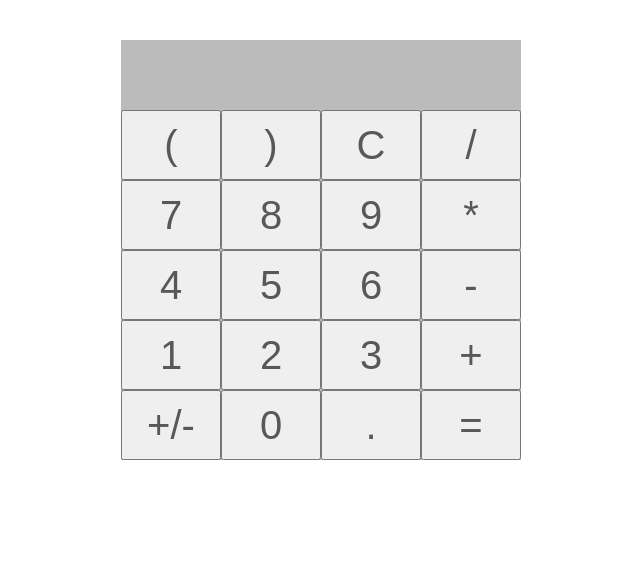
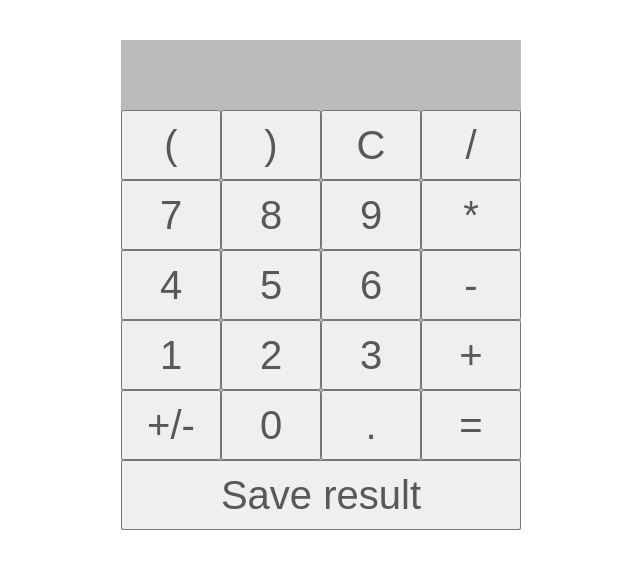
Before and after one commit to DmitryYevtushenko/calculatorOnReact, a React (Create React App) app: page / in a window 1280 px wide. Shown: the top 568 px of the page, without its empty margins (319-959 px from the left). Built offline with nearby package versions, Linux system fonts and the light colour scheme.

Commit message:
1. added saveAs package 2. saveToFile func is implemented

```diff
--- a/package.json
+++ b/package.json
@@ -3,6 +3,7 @@
   "version": "0.1.0",
   "private": true,
   "dependencies": {
+    "@progress/kendo-file-saver": "^1.1.0",
     "@testing-library/jest-dom": "^4.2.4",
     "@testing-library/react": "^9.5.0",
     "@testing-library/user-event": "^7.2.1",
--- a/src/App.css
+++ b/src/App.css
@@ -28,3 +28,7 @@
   font-size: 40px;
   color: rgb(88, 88, 88);
 }
+
+.buttons .save {
+  width: 100%;
+}
--- a/src/App.js
+++ b/src/App.js
@@ -1,11 +1,12 @@
 import React, { Component } from 'react';
+import { saveAs, encodeBase64 } from '@progress/kendo-file-saver';
 import './App.css';
 import KeyPad from "./components/KeyPad";
 import Output from './components/Output';
 
 export default class App extends Component {
   state = {
-    result: ''
+    result: ""
   };
 
   buttonPressed = buttonName => {
@@ -13,10 +14,13 @@ export default class App extends Component {
       this.calculate();
     } else if (buttonName === 'C') {
       this.reset();
-    } else
-    this.setState({
-      result: this.state.result + buttonName
-    });
+    } else if (buttonName === 'save') {
+      this.saveToFile();
+    } else {
+      this.setState({
+        result: this.state.result + buttonName
+      });
+    }
   };
 
   calculate = () => {
@@ -34,8 +38,13 @@ export default class App extends Component {
   reset = () => {
     this.setState({
       result: ""
-    })
-  }
+    });
+  };
+
+  saveToFile = () => {
+    const dataURI = "data:text/plain;base64," + encodeBase64(this.state.result.toString());
+    saveAs(dataURI, "result.txt");
+  };
 
   render() {
     return (
@@ -44,10 +53,7 @@ export default class App extends Component {
           <Output result={this.state.result} />
           <KeyPad buttonPressed={this.buttonPressed} />
         </div>
-
-
       </div>
     );
   };
-
 }
--- a/src/components/KeyPad.js
+++ b/src/components/KeyPad.js
@@ -26,10 +26,11 @@ export default class KeyPad extends Component {
           <button type="button" name="2" onClick={this.buttonPressed}>2</button>
           <button type="button" name="3" onClick={this.buttonPressed}>3</button>
           <button type="button" name="+" onClick={this.buttonPressed}>+</button>
-          <button type="button" name="+/-" onClick={this.buttonPressed}>+/-</button>
+          <button type="button" name="-" onClick={this.buttonPressed}>+/-</button>
           <button type="button" name="0" onClick={this.buttonPressed}>0</button>
           <button type="button" name="." onClick={this.buttonPressed}>.</button>
           <button type="button" name="=" onClick={this.buttonPressed}>=</button>
+          <button className="save" name="save" onClick={this.buttonPressed}>Save result</button>
         </div>
       </div>
     );
```
Also changed, not shown: 1 other file (tests, documents, lock files or other folders).
